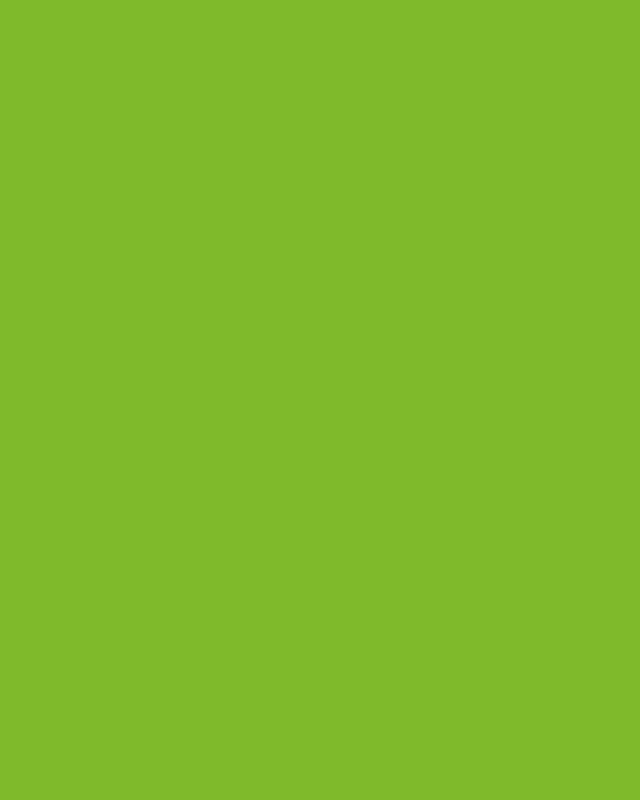
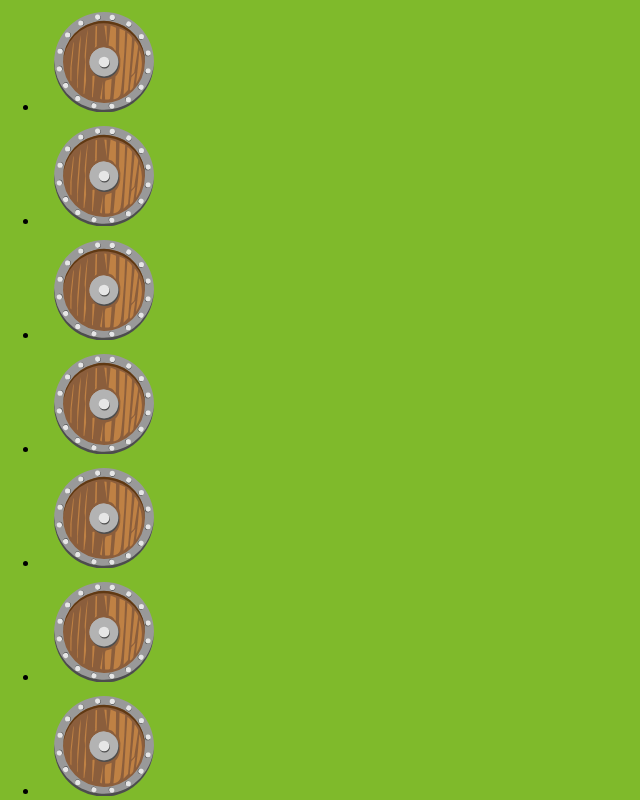
Before and after one commit to ngCopenhagen/memory-game, an Angular app: page / in a window 1280 px wide. Shown: the part 1030-1830 px from the top of the page, without its empty margins (0-640 px from the left). Before the commit the page ends 918 px from the top, so only its background shows below. Built offline with nearby package versions, Linux system fonts and the light colour scheme.

Commit message:
feat(gameboard): added game logic

```diff
--- a/src/app/gameboard/card/card.component.html
+++ b/src/app/gameboard/card/card.component.html
@@ -1,4 +1,4 @@
-<div class="card-container" [ngClass]="{'flipped': card.flipped}">
+<div class="card-container" [ngClass]="{'flipped': card.flipped}" (click)="onClick()">
   <div class="card">
     <div class="front">
       <!-- front content -->
--- a/src/app/gameboard/card/card.component.ts
+++ b/src/app/gameboard/card/card.component.ts
@@ -1,4 +1,4 @@
-import { Component, Input } from '@angular/core';
+import { Component, Input, Output, EventEmitter } from '@angular/core';
 import { Card } from '../../models/card';
 
 @Component({
@@ -17,4 +17,13 @@
   set card(card: Card) {
     this._card = card;
   }
+
+  @Output() select = new EventEmitter();
+
+  onClick() {
+    if (this.card.flipped) {
+      return;
+    }
+    this.select.emit(this.card);
+  }
 }
--- a/src/app/gameboard/gameboard.component.html
+++ b/src/app/gameboard/gameboard.component.html
@@ -1,5 +1,5 @@
 <ul>
-  <li *ngFor="let card of deck">
-    <itu-card [card]="card"></itu-card>
+  <li *ngFor="let card of memorygame.deck">
+    <itu-card [card]="card" (select)="selectCard(card)"></itu-card>
   </li>
 </ul>
--- a/src/app/gameboard/gameboard.component.ts
+++ b/src/app/gameboard/gameboard.component.ts
@@ -1,5 +1,6 @@
 import { Component, OnInit } from '@angular/core';
 import { Card } from '../models/card';
+import { Memorygame } from '../game';
 
 @Component({
   selector: 'itu-gameboard',
@@ -19,9 +20,19 @@
     {"name": "Tongue", "image": "../../../../assets/viking_tongue.svg", "flipped": false}
   ];
 
+  public memorygame: Memorygame;
+
   constructor() { }
 
   ngOnInit() {
+    this.startGame();
   }
 
+  startGame(): void {
+    this.memorygame = new Memorygame(this.deck);
+  }
+
+  selectCard(payload: Card) {
+    this.memorygame.selectCard(payload);
+  }
 }
```
Also changed, not shown: src/app/game.ts (renamed from resources/game.ts).
